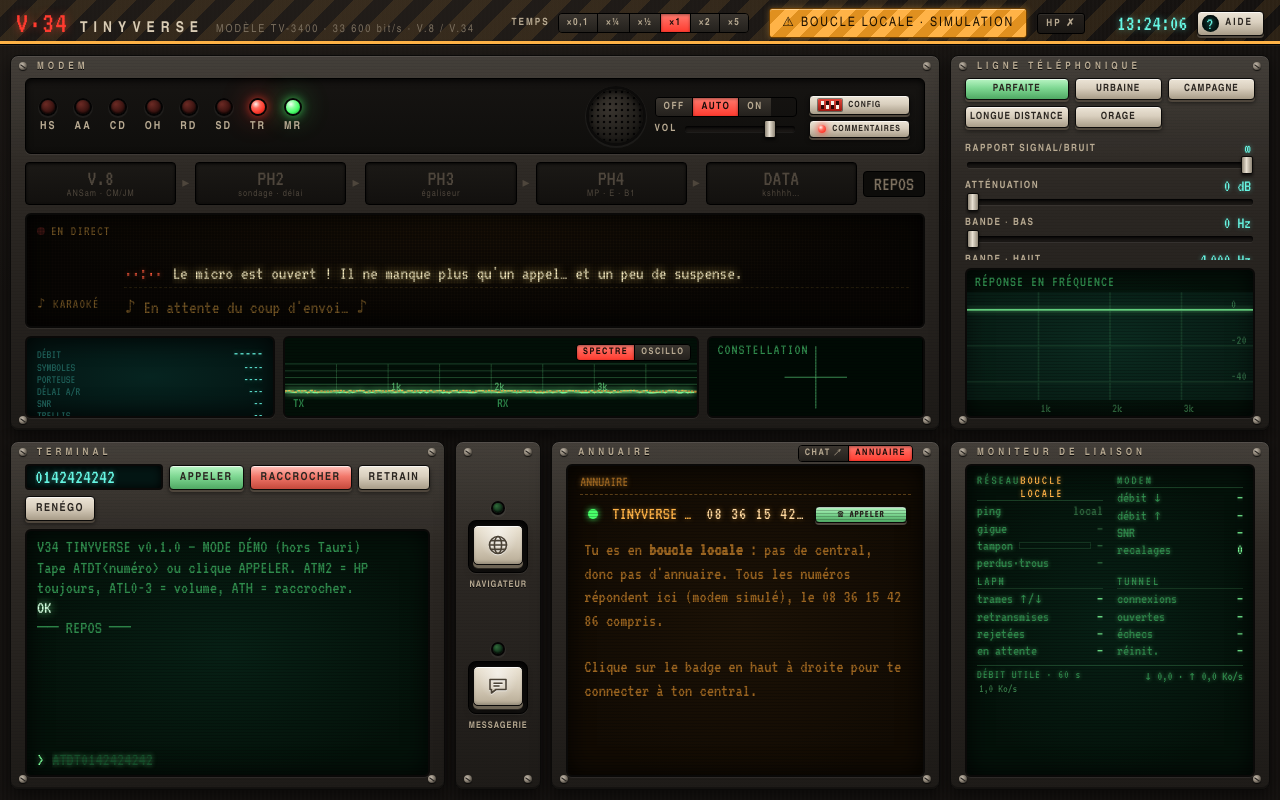
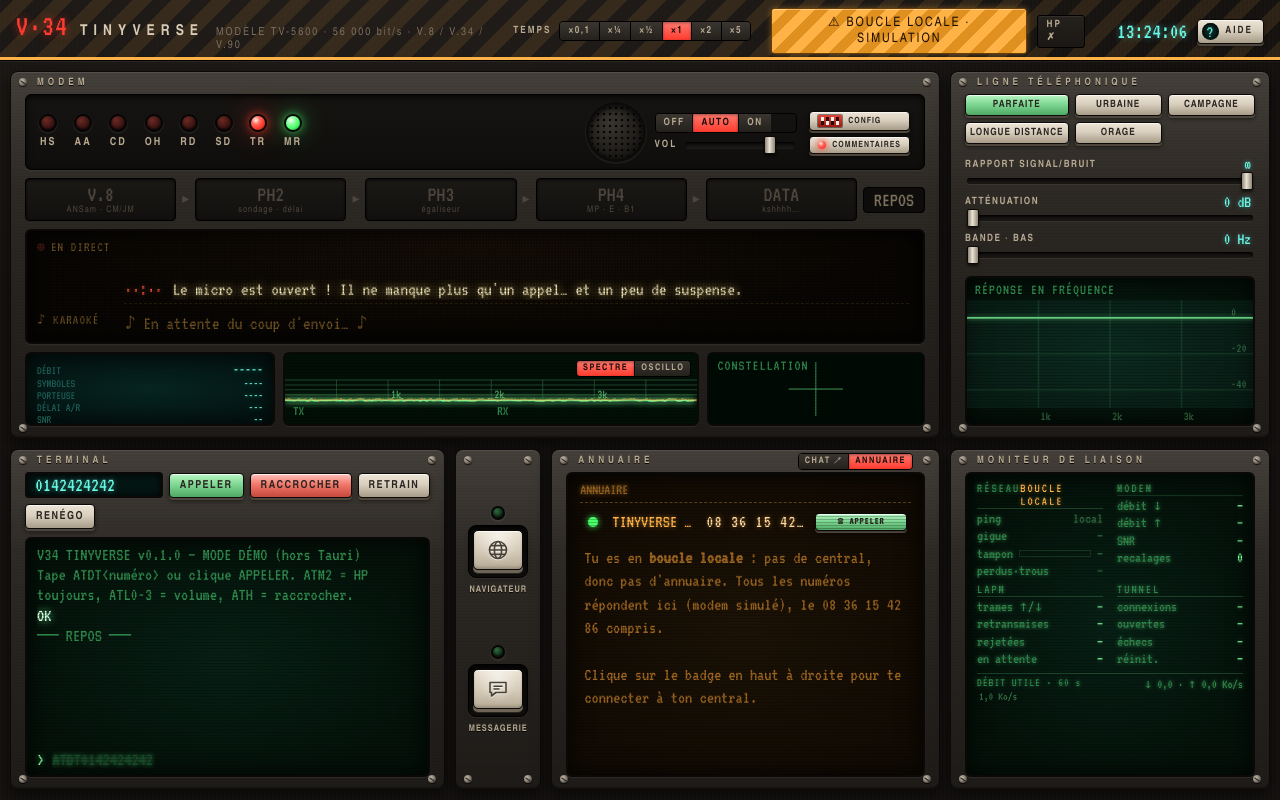
Before and after one commit to Leizar06001/dialup, a plain HTML site: page app/ui/index.html in a window 1280 px wide. Drawn offline with Linux system fonts and the light colour scheme.

Commit message:
Appli : modèle TV-5600 · 56 000 bit/s · V.8 / V.34 / V.90 dans la barre du haut, l'aide et le commentateur
Co-Authored-By: Claude Opus 5.5 <noreply@anthropic.com>
Claude-Session: https://claude.ai/code/session_01V9dhyznXuZb7mDvTn8EAGx

```diff
--- a/app/ui/aide.js
+++ b/app/ui/aide.js
@@ -1,4 +1,4 @@
-/* V.34 Tinyverse — AIDE : la notice d'utilisation du TV-3400.
+/* V.34 Tinyverse — AIDE : la notice d'utilisation du TV-5600.
  * Bouton « ? AIDE » de la barre du haut, F1, ou « ? » hors d'un champ de
  * saisie. Le contenu est une simple liste de rubriques ci-dessous : à tenir
  * à jour quand on ajoute une touche, une commande AT ou une page au site.
@@ -105,7 +105,7 @@
         [["Salon du FAI"], "Pendant la session, la conversation de la MESSAGERIE parle à tous les abonnés connectés au FAI. `/qui` : qui est là ; `/aide` : l'aide du salon."],
         [["WEB 1998"], "Le FAI va chercher la page et te la sert allégée : HTML simple, images GIF en 256 couleurs. Ça tient dans 33,6k."],
         [["Images : V.Hallucination"], "Lien en haut des pages web 1998 : chaque image arrive en une cinquantaine de formes (≈ 2,5 Ko au lieu de 15), comme un souvenir flou. Garanti sans intelligence artificielle. « normales » pour revenir aux GIF."],
-        [["MODERNE"], "Le vrai web, tel quel… à 33,6 kbit/s. Prévois un café. Le mode choisi est mémorisé."],
+        [["MODERNE"], "Le vrai web, tel quel… à 56 kbit/s au mieux (40 en ligne urbaine). Prévois un café. Le mode choisi est mémorisé."],
         [["Adresse :", "Aller"], "Tape `fr.wikipedia.org/wiki/Modem` ou une adresse complète, puis Entrée."],
         [["◀ Précédente", "▶ Suivante", "⟳ Actualiser", "■ Arrêter"], "Comme en 1998, en plus lent."],
         [["⌂ Accueil"], "Web 1998 : le portail du FAI (Aller à…, recherche FrogFind, sites conseillés). Moderne : DuckDuckGo Lite."],
@@ -222,7 +222,7 @@
 
   const head = el("div", "aide-head");
   const help = el("p", "modal-help aide-intro");
-  rich(help, "Tout ce que sait faire ton modem TV-3400. Les LEDs, les étapes et la face arrière ont aussi leur infobulle : survole-les.");
+  rich(help, "Tout ce que sait faire ton modem TV-5600. Les LEDs, les étapes et la face arrière ont aussi leur infobulle : survole-les.");
   const find = el("input", "lcd-input aide-find");
   find.type = "text";
   find.spellcheck = false;
--- a/app/ui/commentateur.js
+++ b/app/ui/commentateur.js
@@ -652,7 +652,7 @@ const Commentateur = (() => {
   const NOTRE = [
     { le: "notre modem", du: "de notre modem" },
     { le: "notre modem", du: "de notre modem" },
-    { le: "notre TV-3400", du: "de notre TV-3400" },
+    { le: "notre TV-5600", du: "de notre TV-5600" },
     { le: "notre champion", du: "de notre champion" },
     { le: "le petit Tinyverse", du: "du petit Tinyverse" },
   ];
--- a/app/ui/index.html
+++ b/app/ui/index.html
@@ -12,7 +12,7 @@
     <div class="brand">
       <span class="brand-mark">V·34</span>
       <span class="brand-name">TINYVERSE</span>
-      <span class="brand-model">MODÈLE TV-3400 · 33 600 bit/s · V.8 / V.34</span>
+      <span class="brand-model">MODÈLE TV-5600 · 56 000 bit/s · V.8 / V.34 / V.90</span>
     </div>
     <div class="topbar-right">
       <div class="speed" title="Échelle de temps : ralentir ou accélérer la ligne (le son suit, comme un disque)">
```
Also changed, not shown: app/ui/navigateur.html (+1 -1 lines).
